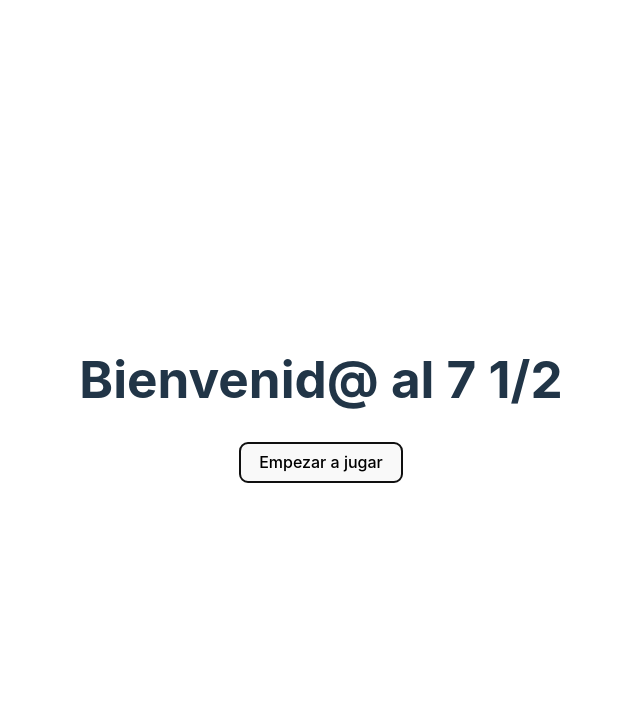
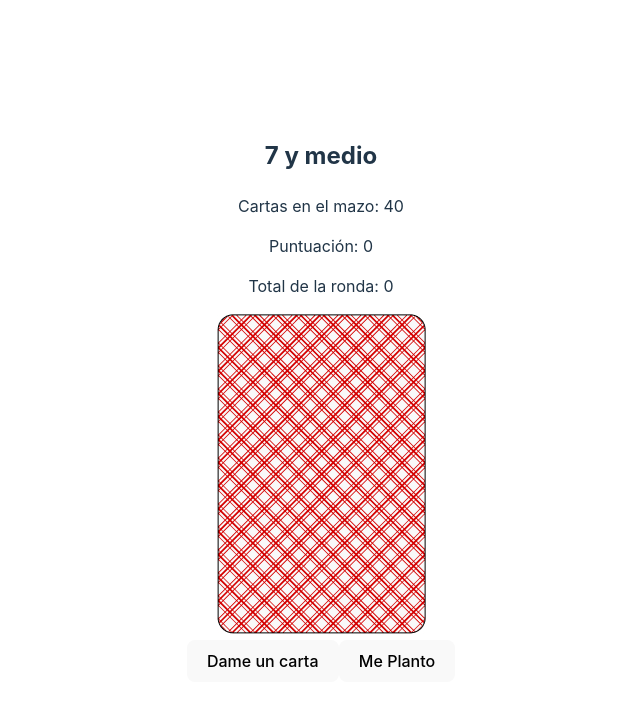
Before and after one commit to angelesgonzalez/lemoncode-bootcamp-js-entregas, a website built with Vite: page 05.Modulo-5-Condicionales/index.html in a window 1280 px wide. Both pictures are taken after a click on the button "Empezar a jugar". Shown: the whole page, without its empty margins (319-959 px from the left). Built offline with nearby package versions, Linux system fonts and the light colour scheme.

Commit message:
Create renderScore and renderStartGame

```diff
--- a/05.Modulo-5-Condicionales/index.html
+++ b/05.Modulo-5-Condicionales/index.html
@@ -24,8 +24,8 @@
 
     <div id="gameContainer" class="hidden" aria-hidden="true">
       <h2>7 y medio</h2>
-      <p>Cartas en el mazo: <span id="deck">40</span></p>
-      <p>Puntuación: <span id="score">0</span></p>
+      <p>Cartas en el mazo: <span id="deckCounter">40</span></p>
+      <p>Puntuación: <span id="scoreCounter">0</span></p>
       <p>Total de la ronda: <span id="roundTotalCounter">0</span></p>
       <section class="cards-container" id="cards-container">
         <img src="/public/assets/card-cover.jpg" alt="Carta" />
--- a/05.Modulo-5-Condicionales/src/main.ts
+++ b/05.Modulo-5-Condicionales/src/main.ts
@@ -2,8 +2,11 @@ import "./style.css";
 import { bindStartButton } from "./ui/bindStartButton";
 import { startGame } from "./game/startGame";
 import { renderStartGame } from "./ui/renderStartGame";
+import { renderScore } from "./ui/renderScore";
+import { gameState } from "./state/gameState";
 
 bindStartButton(() => {
 	startGame();
 	renderStartGame();
+	renderScore(gameState);
 });
--- a/05.Modulo-5-Condicionales/src/state/gameState.ts
+++ b/05.Modulo-5-Condicionales/src/state/gameState.ts
@@ -2,13 +2,15 @@ import { Card } from "../utilities/Card";
 
 export type GamePhase = "playing" | "gameOver";
 
-export const gameState: {
+export type GameState = {
 	score: number;
 	roundTotal: number;
 	deck: Card[];
 	gamePhase: GamePhase;
 	drawnCards: Card[];
-} = {
+};
+
+export const gameState: GameState = {
 	score: 0,
 	roundTotal: 0,
 	deck: [],
--- a/05.Modulo-5-Condicionales/src/ui/renderScore.ts
+++ b/05.Modulo-5-Condicionales/src/ui/renderScore.ts
@@ -0,0 +1,23 @@
+import { GameState } from "../state/gameState";
+
+export const renderScore = ({ score, roundTotal, deck }: GameState) => {
+	const deckCounter = document.getElementById("deckCounter") as HTMLSpanElement;
+	const scoreCounter = document.getElementById(
+		"scoreCounter",
+	) as HTMLSpanElement;
+	const roundTotalCounter = document.getElementById(
+		"roundTotalCounter",
+	) as HTMLSpanElement;
+
+	if (deckCounter) {
+		deckCounter.textContent = `${deck.length}`;
+	}
+
+	if (scoreCounter) {
+		scoreCounter.textContent = `${score}`;
+	}
+
+	if (roundTotalCounter) {
+		roundTotalCounter.textContent = `${roundTotal}`;
+	}
+};
--- a/05.Modulo-5-Condicionales/src/ui/renderStartGame.ts
+++ b/05.Modulo-5-Condicionales/src/ui/renderStartGame.ts
@@ -1,9 +1,13 @@
 export const renderStartGame = () => {
+	const gameContainer = document.getElementById(
+		"gameContainer",
+	) as HTMLDivElement;
+	const gameStartContainer = document.getElementById(
+		"gameStartContainer",
+	) as HTMLDivElement;
 
-
-
-
-
-
-
+	if (gameContainer && gameStartContainer) {
+		gameContainer.classList.remove("hidden");
+		gameStartContainer.classList.add("hidden");
+	}
 };
```
